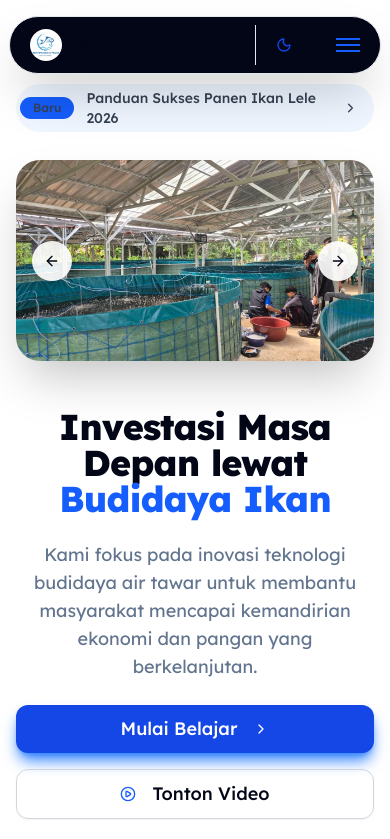
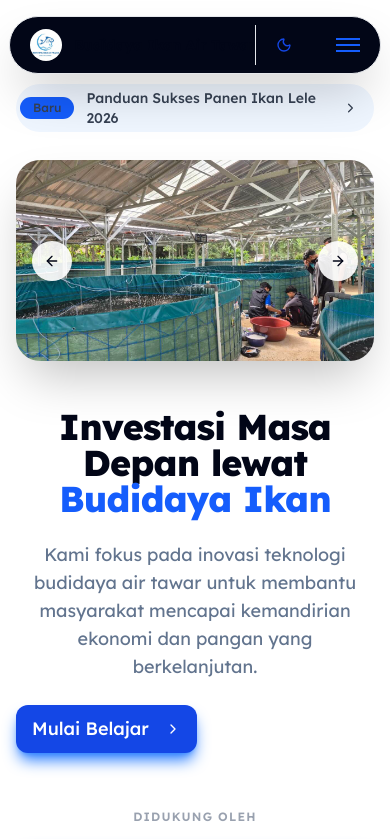
Before and after one commit to cardinaldeacre/KKN-Freshwater-Fish-Farm-Website, a React (Vite) app: page / in a window 390 px wide. Shown: the top 839 px of the page. Built offline with nearby package versions, Linux system fonts and the light colour scheme; a web font is replaced by a local one.

Commit message:
fix link to guideline

```diff
--- a/src/components/Hero.jsx
+++ b/src/components/Hero.jsx
@@ -16,6 +16,7 @@ import img100 from '@/assets/100.png'
 import imgkkn from '@/assets/kkn.png'
 import imglpm from '@/assets/lpm.png'
 import imgunida from '@/assets/unida.png'
+import { Link } from "react-router-dom"
 
 export default function Hero() {
     const images = [img1, img2, img1, img2, img1];
@@ -30,11 +31,11 @@ export default function Hero() {
         <section className="overflow-hidden py-10">
             <div className="container mx-auto px-4 py-11 lg:py-16">
                 <div className="flex justify-center md:justify-start animate-in fade-in slide-in-from-top-4 duration-700">
-                    <a href="#" className="inline-flex justify-between items-center py-1 px-1 pr-4 mb-7 text-sm text-gray-700 bg-blue-50 rounded-full dark:bg-gray-800 dark:text-white hover:bg-blue-100 transition-colors" role="alert">
+                    <Link to="/panduan" className="inline-flex justify-between items-center py-1 px-1 pr-4 mb-7 text-sm text-gray-700 bg-blue-50 rounded-full dark:bg-gray-800 dark:text-white hover:bg-blue-100 transition-colors" role="alert">
                         <Badge className="rounded-full px-3 py-0.5 mr-3 bg-blue-600">Baru</Badge>
                         <span className="text-sm font-medium">Panduan Sukses Panen Ikan Lele 2026</span>
                         <ChevronRight className="ml-2 w-4 h-4" />
-                    </a>
+                    </Link>
                 </div>
 
                 <div className="grid grid-cols-1 md:grid-cols-2 items-center gap-12">
@@ -47,14 +48,12 @@ export default function Hero() {
                             Kami fokus pada inovasi teknologi budidaya air tawar untuk membantu masyarakat mencapai kemandirian ekonomi dan pangan yang berkelanjutan.
                         </p>
                         <div className="animate-in fade-in slide-in-from-bottom-5 delay-300 duration-1000 flex flex-col sm:flex-row gap-4 justify-center md:justify-start">
-                            <Button size="lg" className="bg-blue-700 hover:bg-blue-800 text-white px-8 py-6 text-lg rounded-xl shadow-lg shadow-blue-500">
-                                Mulai Belajar
-                                <ChevronRight className="ml-2 h-5 w-5" />
-                            </Button>
-                            <Button size="lg" variant="outline" className="px-8 py-6 text-lg rounded-xl border-gray-300">
-                                <PlayCircle className="mr-2 h-5 w-5 text-blue-600" />
-                                Tonton Video
-                            </Button>
+                            <Link to="/panduan">
+                                <Button size="lg" className="bg-blue-700 hover:bg-blue-800 text-white px-8 py-6 text-lg rounded-xl shadow-lg shadow-blue-500">
+                                    Mulai Belajar
+                                    <ChevronRight className="ml-2 h-5 w-5" />
+                                </Button>
+                            </Link>
                         </div>
 
                         <div className="mt-8 animate-in fade-in slide-in-from-bottom-5 delay-500 duration-1000">
--- a/src/pages/Home.jsx
+++ b/src/pages/Home.jsx
@@ -10,6 +10,11 @@ export default function Home() {
             <Hero />
             <Activities />
             <StepsToStart />
+            <div className="flex items-center h-24 bg-blue-950 shadow-inner mb-12">
+                <h2 className="text-2xl md:text-3xl mx-auto font-bold text-white text-center">
+                    Produk Unggulan Kami
+                </h2>
+            </div>
             <Products />
         </>
     )
```
